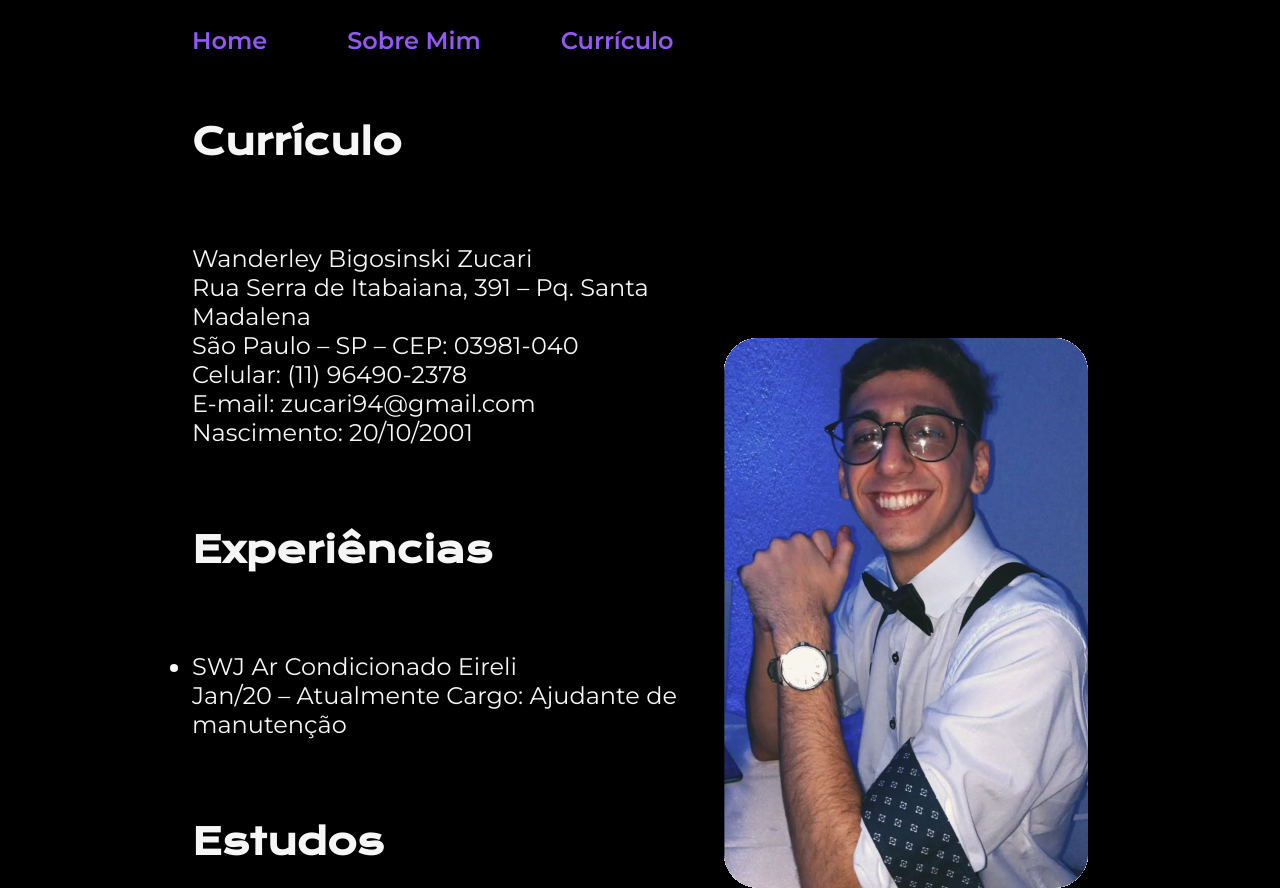
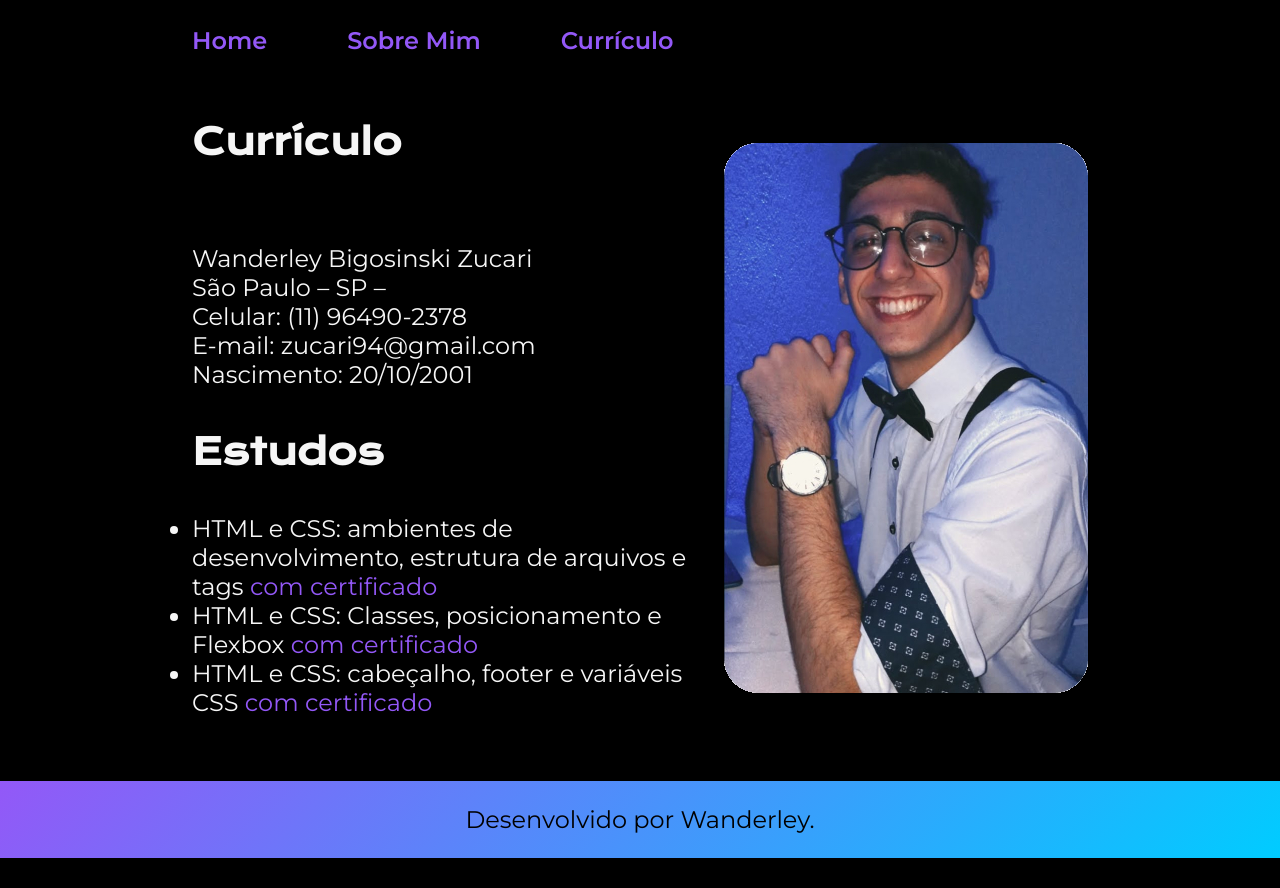
Before and after one commit to WanderleyB/-2-Alura, a plain HTML site: page curriculo.html in a window 1280 px wide. Shown: the top 888 px of the page. After the commit the page ends 858 px from the top, so only its background shows below. Drawn offline with nearby package versions, Linux system fonts and the light colour scheme.

Commit message:
Update curriculo.html

```diff
--- a/curriculo.html
+++ b/curriculo.html
@@ -23,23 +23,14 @@
             <ul class="apresentacao__conteudo__texto">
                 <p>Wanderley Bigosinski Zucari
                 </p>
-                <p>Rua Serra de Itabaiana, 391 – Pq. Santa Madalena
                 </p>
-                <p>São Paulo – SP – CEP: 03981-040
+                <p>São Paulo – SP –
                 </p>
                 <p>Celular: (11) 96490-2378
                 </p>
                 <p>E-mail: zucari94@gmail.com</p>
                 <p>Nascimento: 20/10/2001</p>
             </ul>
-        </p>
-        <h2 class="apresentacao__conteudo__titulo">Experiências</h2>
-        <p class="apresentacao__conteudo__texto">
-        <ul class="apresentacao__conteudo__texto">
-            <li>  SWJ Ar Condicionado Eireli</li>
-            <p>Jan/20 – Atualmente Cargo: Ajudante de manutenção</p>
-        </ul>
-        </p>
         <h2 class="apresentacao__conteudo__titulo">Estudos</h2>
         <div class="apresentacao__conteudo__texto">
         <ul class="apresentacao__conteudo__texto">
```
